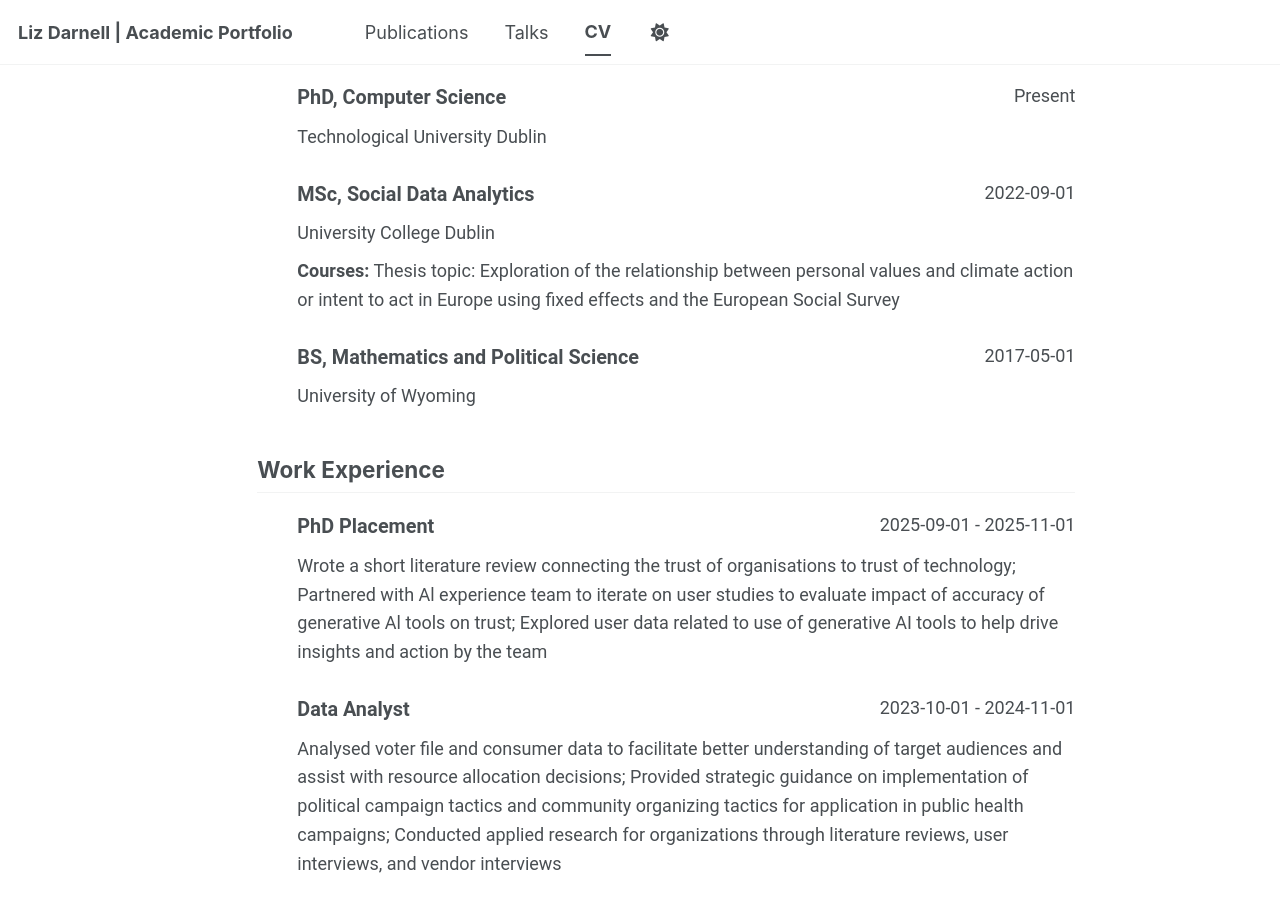
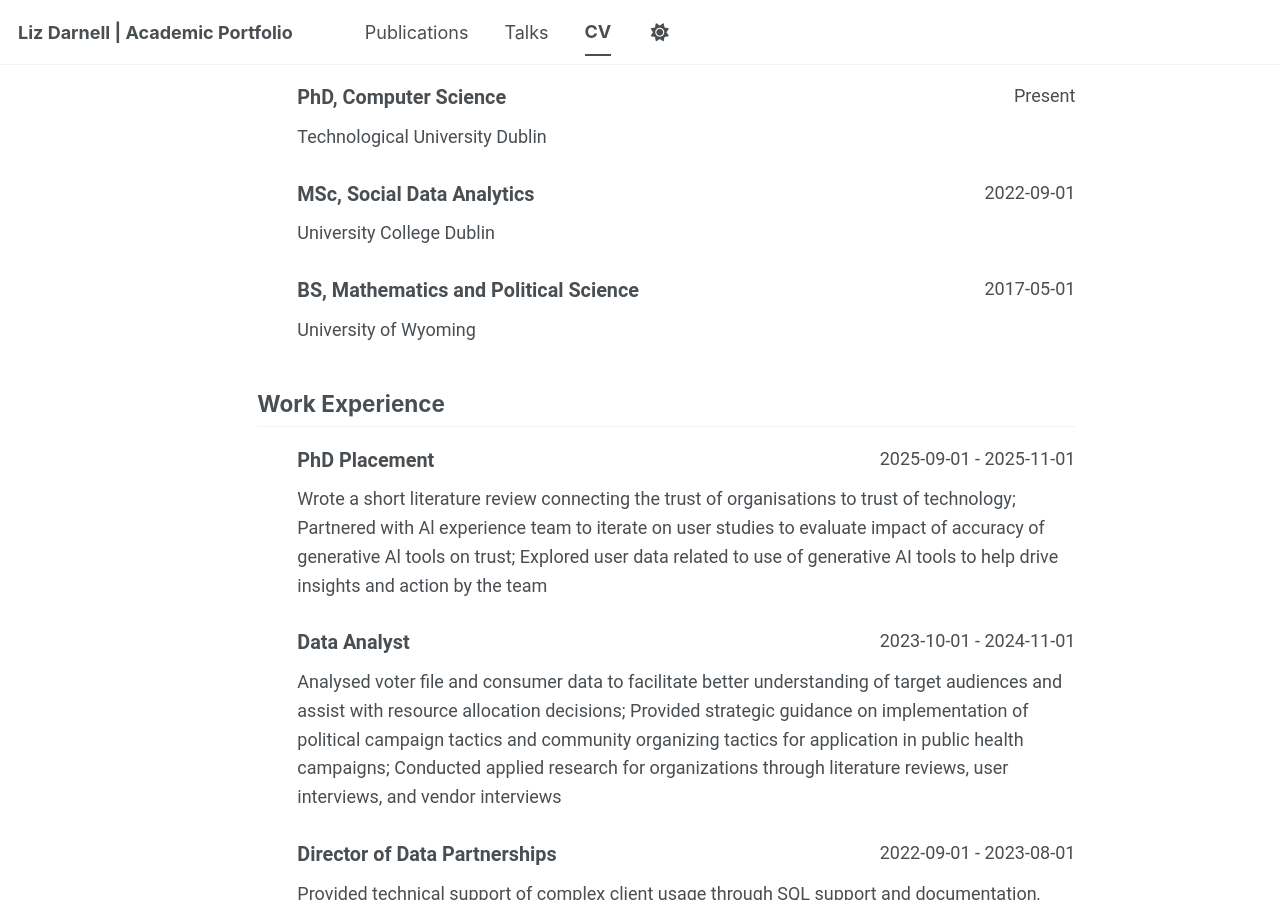
Before and after one commit to liz-darnell/liz-darnell.github.io, a Jekyll site: the page built from _pages/cv-json.md, in a window 1280 px wide and 900 px high, scrolled down 448 px. Built offline with Jekyll 4.4.1, drawn with Linux system fonts in a browser that asks for light colours; a script bundle is joined from its source files by our own code; library files that are not in the unit come from our copies.

Commit message:
Update cv.json

```diff
--- a/_data/cv.json
+++ b/_data/cv.json
@@ -84,9 +84,7 @@
       "startDate": "2021-09-01",
       "endDate": "2022-09-01",
       "gpa": null,
-      "courses": [
-        "Thesis topic: Exploration of the relationship between personal values and climate action or intent to act in Europe using fixed effects and the European Social Survey"
-      ]
+      "courses": []
     },
     {
       "institution": "University of Wyoming",
```
